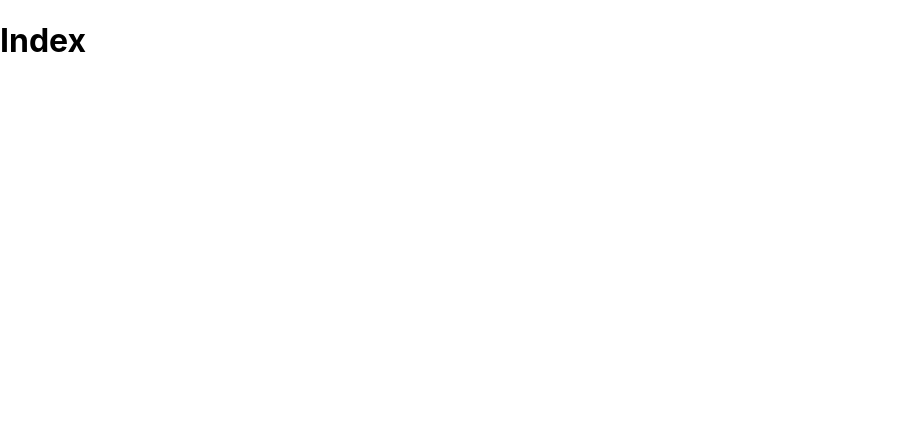
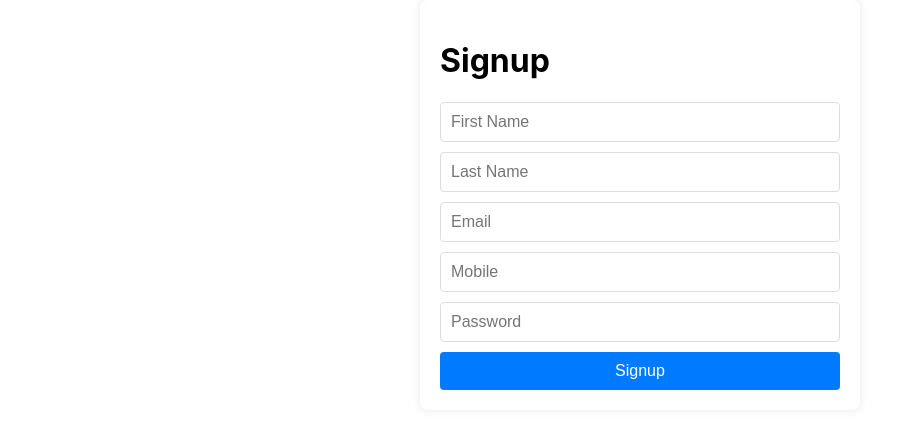
Before and after one commit to XerckM/FoodRadarProject, a React (Create React App) app in the folder frontend/: page /signup in a window 1280 px wide. Shown: the top 428 px of the page, without its empty margins (0-901 px from the left). Built offline with nearby package versions, Linux system fonts and the light colour scheme.

Commit message:
code change

```diff
--- a/frontend/src/components/buttons/login/loginButton.js
+++ b/frontend/src/components/buttons/login/loginButton.js
@@ -2,7 +2,7 @@
 import React from 'react';
 import './loginButton.css';
 
-const LoginButton = ({ children, ...props }) => {
+const LoginButton = ({ children, className, ...props }) => {
     const buttonClassName = className || 'login-button';
     return (
         <button className={buttonClassName} {...props}>
--- a/frontend/src/components/buttons/logout/logoutButton.js
+++ b/frontend/src/components/buttons/logout/logoutButton.js
@@ -1,7 +1,7 @@
 import React from 'react';
 import './logoutButton.css';
 
-const LogoutButton = ({ children, ...props }) => {
+const LogoutButton = ({ children, className, ...props }) => {
     const buttonClassName = className || 'logout-button';
     return (
         <button className={buttonClassName} {...props}>
--- a/frontend/src/controllers/userController.js
+++ b/frontend/src/controllers/userController.js
@@ -4,7 +4,11 @@ const apiURL = "http://localhost:8000";
 
 const UserController = {
     login: async (email, password) => {
-        const response = await axios.post(`${apiURL}/api/user/login`, { email, password }, { withCredentials: true });
+        const response = await axios.post(
+            `${apiURL}/api/user/login`,
+            { email, password },
+            { withCredentials: true }
+        );
         console.log(response.data);
         return response;
     },
@@ -16,6 +20,15 @@ const UserController = {
             console.error('Logout error:', error);
         }
     },
+    signup: async (userData) => {
+        try {
+            const response = await axios.post(`${apiURL}/api/user/register`, userData);
+            return { success: true, data: response.data };
+        } catch (error) {
+            console.error('Signup failed:', error.response.data);
+            return { success: false, message: error.response.data };
+        }
+    }
     // add more methods here if needed
 };
 
--- a/frontend/src/views/signup/signupView.css
+++ b/frontend/src/views/signup/signupView.css
@@ -0,0 +1,45 @@
+/* frontend/src/views/signup/signupView.css */
+
+.signup-container {
+    max-width: 400px;
+    margin: 0 auto;
+    padding: 20px;
+    box-shadow: 0 0 10px rgba(0, 0, 0, 0.1);
+    border-radius: 8px;
+    background-color: #fff;
+}
+
+.signup-form {
+    display: flex;
+    flex-direction: column;
+    gap: 10px;
+}
+
+.signup-form input[type="text"],
+.signup-form input[type="email"],
+.signup-form input[type="password"] {
+    padding: 10px;
+    border: 1px solid #ddd;
+    border-radius: 4px;
+    font-size: 16px;
+}
+
+.signup-form button {
+    padding: 10px;
+    border: none;
+    border-radius: 4px;
+    background-color: #007bff;
+    color: white;
+    font-size: 16px;
+    cursor: pointer;
+    transition: background-color 0.3s;
+}
+
+.signup-form button:hover {
+    background-color: #0056b3;
+}
+
+.signup-form h1 {
+    text-align: center;
+    color: #333;
+}
--- a/frontend/src/views/signup/signupView.js
+++ b/frontend/src/views/signup/signupView.js
@@ -1,9 +1,84 @@
-import React from "react";
+// frontend/src/views/signup/signupView.js
+import React, { useState } from 'react';
+import { useNavigate } from 'react-router-dom';
+import userController from '../../controllers/userController';
+import './signupView.css';
 
 export const SignupView = () => {
+    const [userData, setUserData] = useState({
+        firstname: '',
+        lastname: '',
+        email: '',
+        mobile: '',
+        password: ''
+    });
+    const navigate = useNavigate();
+
+    const handleInputChange = (e) => {
+        setUserData({ ...userData, [e.target.name]: e.target.value });
+    };
+
+    const handleSubmit = async (e) => {
+        e.preventDefault();
+        const response = await userController.signup(userData);
+        if (response.success) {
+            navigate('/login');
+        } else {
+            // Handle error, show message to user
+            console.error(response.message);
+        }
+    };
+
     return (
-        <div>
-            <h1>Index</h1>
+        <div className="signup-container">
+            <h1>Signup</h1>
+            <form onSubmit={handleSubmit} className="signup-form">
+                <input
+                    type="text"
+                    name="firstname"
+                    className="signup-input"
+                    value={userData.firstname}
+                    onChange={handleInputChange}
+                    placeholder="First Name"
+                    required
+                />
+                <input
+                    type="text"
+                    name="lastname"
+                    className="signup-input"
+                    value={userData.lastname}
+                    onChange={handleInputChange}
+                    placeholder="Last Name"
+                    required
+                />
+                <input
+                    type="email"
+                    name="email"
+                    className="signup-input"
+                    value={userData.email}
+                    onChange={handleInputChange}
+                    placeholder="Email"
+                    required
+                />
+                <input
+                    type="text"
+                    name="mobile"
+                    className="signup-input"
+                    value={userData.mobile}
+                    onChange={handleInputChange}
+                    placeholder="Mobile"
+                />
+                <input
+                    type="password"
+                    name="password"
+                    className="signup-input"
+                    value={userData.password}
+                    onChange={handleInputChange}
+                    placeholder="Password"
+                    required
+                />
+                <button type="submit" className="signup-button">Signup</button>
+            </form>
         </div>
     );
 };
```
Also changed, not shown: frontend/src/components/buttons/signup/signupButton.css (deleted, +0 -13 lines), frontend/src/components/buttons/signup/signupButton.js (deleted, +0 -14 lines), 1 other file (tests, documents, lock files or other folders).
